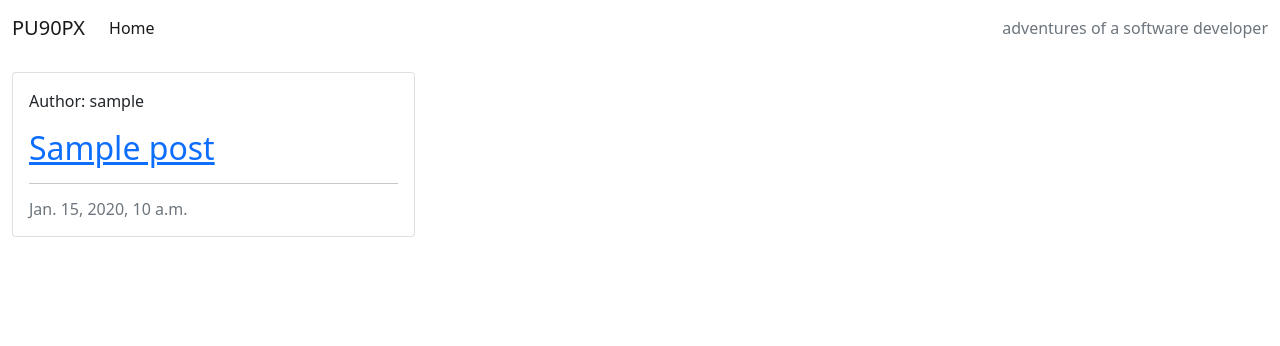
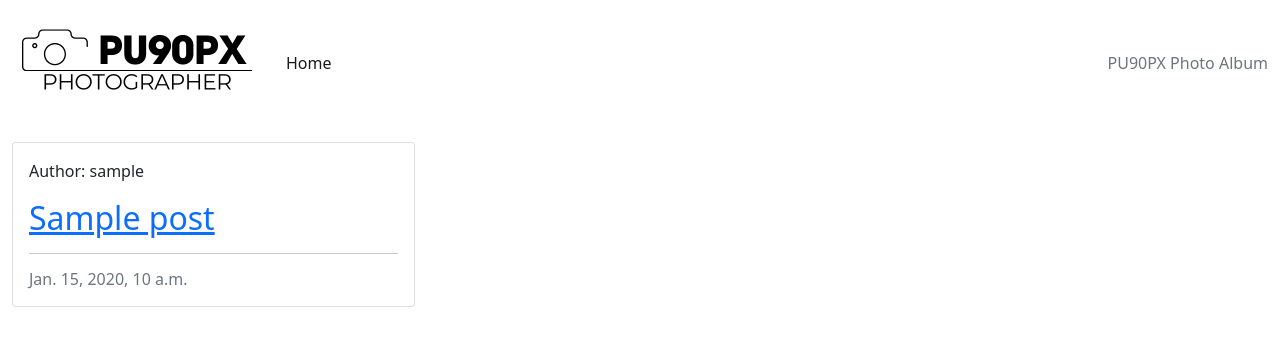
Before and after one commit to GigiLi89/pu90px, a Django app: page / in a window 1280 px wide. Shown: the top 346 px of the page. Run offline with Django 5.2, Linux system fonts and the light colour scheme; tables that the repository leaves empty hold one stand-in row (values such as "Sample post").

Commit message:
Added and changed som html and added css

```diff
--- a/templates/base.html
+++ b/templates/base.html
@@ -1,3 +1,5 @@
+{% load static %}
+
 {% url 'home' as home_url %}
 
 <!DOCTYPE html>
@@ -18,15 +20,18 @@
     <!-- Bootstrap CSS -->
     <link href="https://cdn.jsdelivr.net/npm/bootstrap@5.0.1/dist/css/bootstrap.min.css" rel="stylesheet"
         integrity="sha384-+0n0xVW2eSR5OomGNYDnhzAbDsOXxcvSN1TPprVMTNDbiYZCxYbOOl7+AMvyTG2x" crossorigin="anonymous">
-
+    <link rel="stylesheet" href="{% static 'css/style.css' %}">
 </head>
 
 <body class="d-flex flex-column h-100 main-bg">
 
     <!-- Navigation -->
+
     <nav class="navbar navbar-expand-lg navbar-light bg-white">
         <div class="container-fluid">
-            <a class="navbar-brand" href="{% url 'home' %}"><span class="brand">PU90PX</span></span></a>
+            <a class="navbar-brand" href="{% url 'home' %}">
+                <img src="{% static 'images/pu90px_logo.webp' %}" alt="Logo">
+            </a>
             <button class="navbar-toggler" type="button" data-bs-toggle="collapse" data-bs-target="#navbarText"
                 aria-controls="navbarText" aria-expanded="false" aria-label="Toggle navigation">
                 <span class="navbar-toggler-icon"></span>
@@ -37,10 +42,9 @@
                         <a class="nav-link {% if request.path == home_url %}active{% endif %}" aria-current="page"
                             href="#">Home</a>
                     </li>
-
                 </ul>
                 <span class="navbar-text text-muted">
-                    adventures of a software developer
+                    PU90PX Photo Album
                 </span>
             </div>
         </div>
```
Also changed, not shown: pu90px/settings.py (+5 -2 lines), static/css/style.css (added), static/images/pu90px_logo.webp (added).
